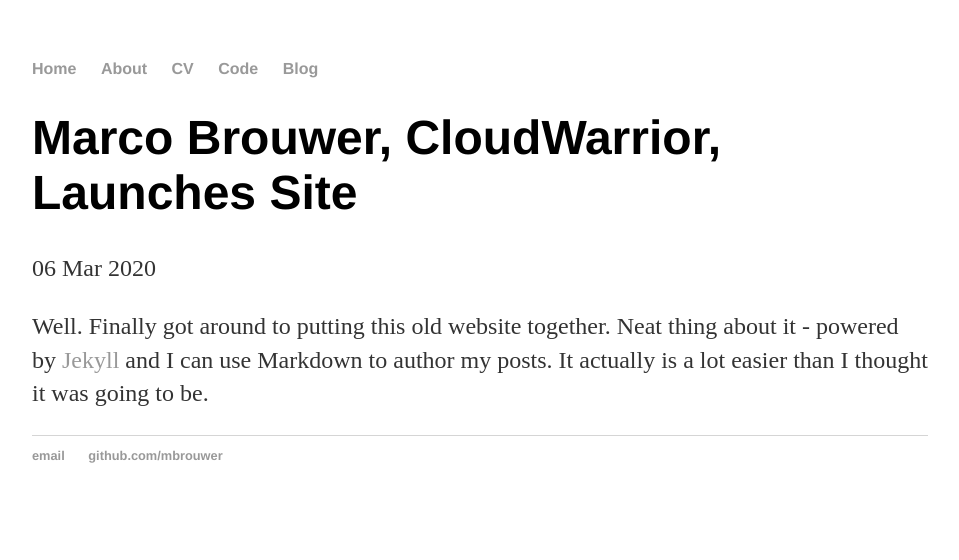
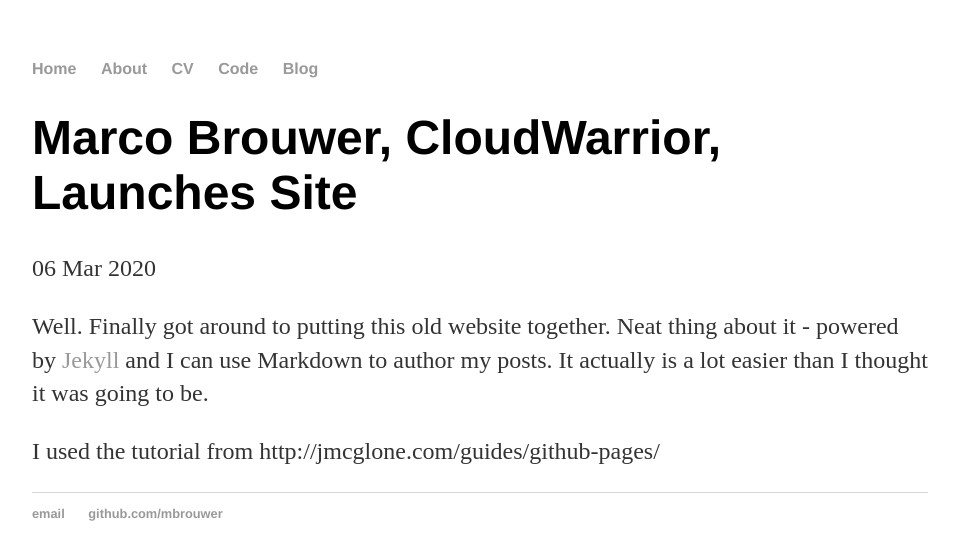
Before and after one commit to mbrouwer/mbrouwer.github.io, a Jekyll site: the page built from _posts/2020-03-06-first-post.md, in a window 1280 px wide. Shown: the top 560 px of the page, without its empty margins (160-1119 px from the left). Built offline with Jekyll 4.4.1, drawn with Linux system fonts in a browser that asks for light colours.

Commit message:
update post

```diff
--- a/_posts/2020-03-06-first-post.md
+++ b/_posts/2020-03-06-first-post.md
@@ -5,3 +5,5 @@ date: 2020-03-06
 ---
 
 Well. Finally got around to putting this old website together. Neat thing about it - powered by [Jekyll](http://jekyllrb.com) and I can use Markdown to author my posts. It actually is a lot easier than I thought it was going to be.
+
+I used the tutorial from http://jmcglone.com/guides/github-pages/
```
